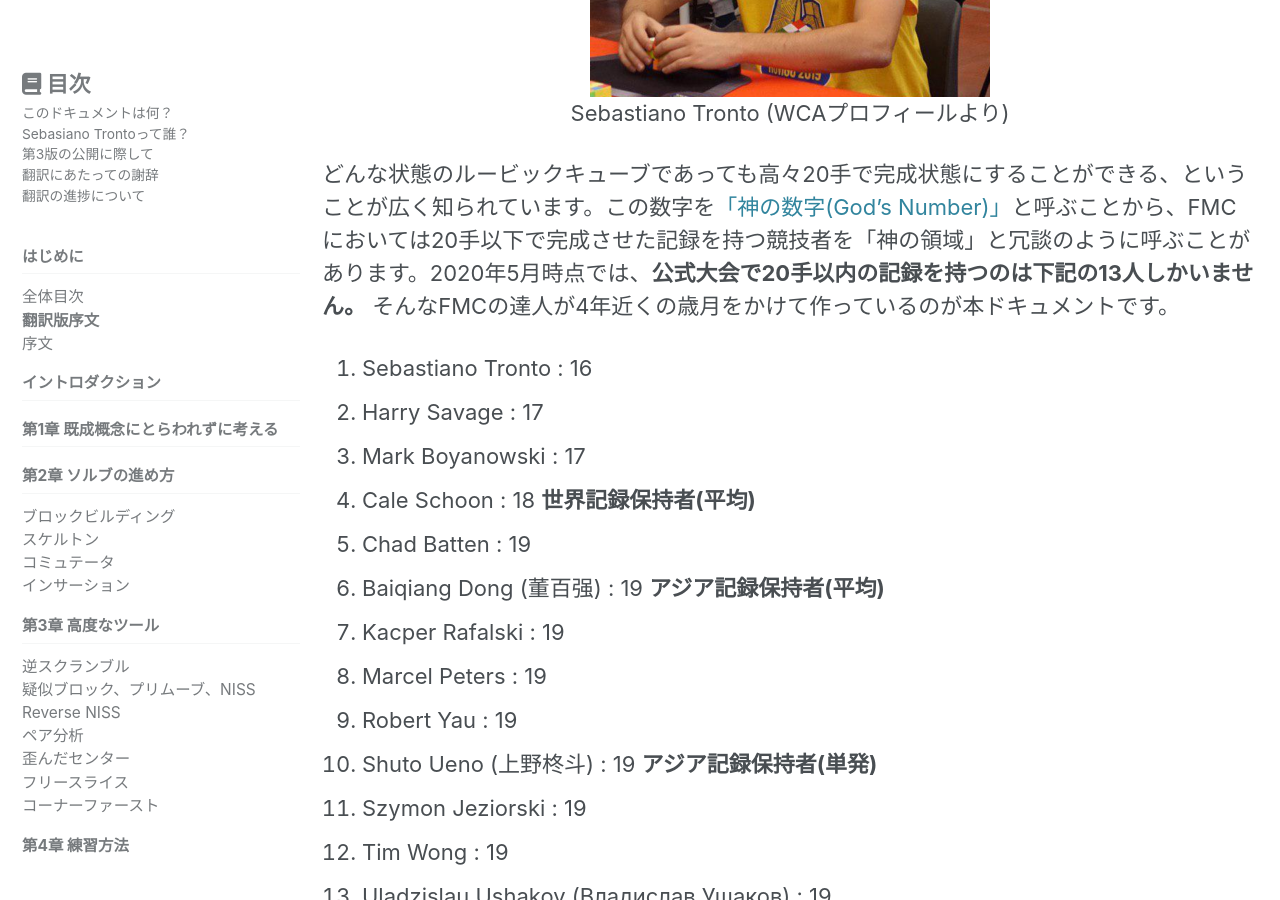
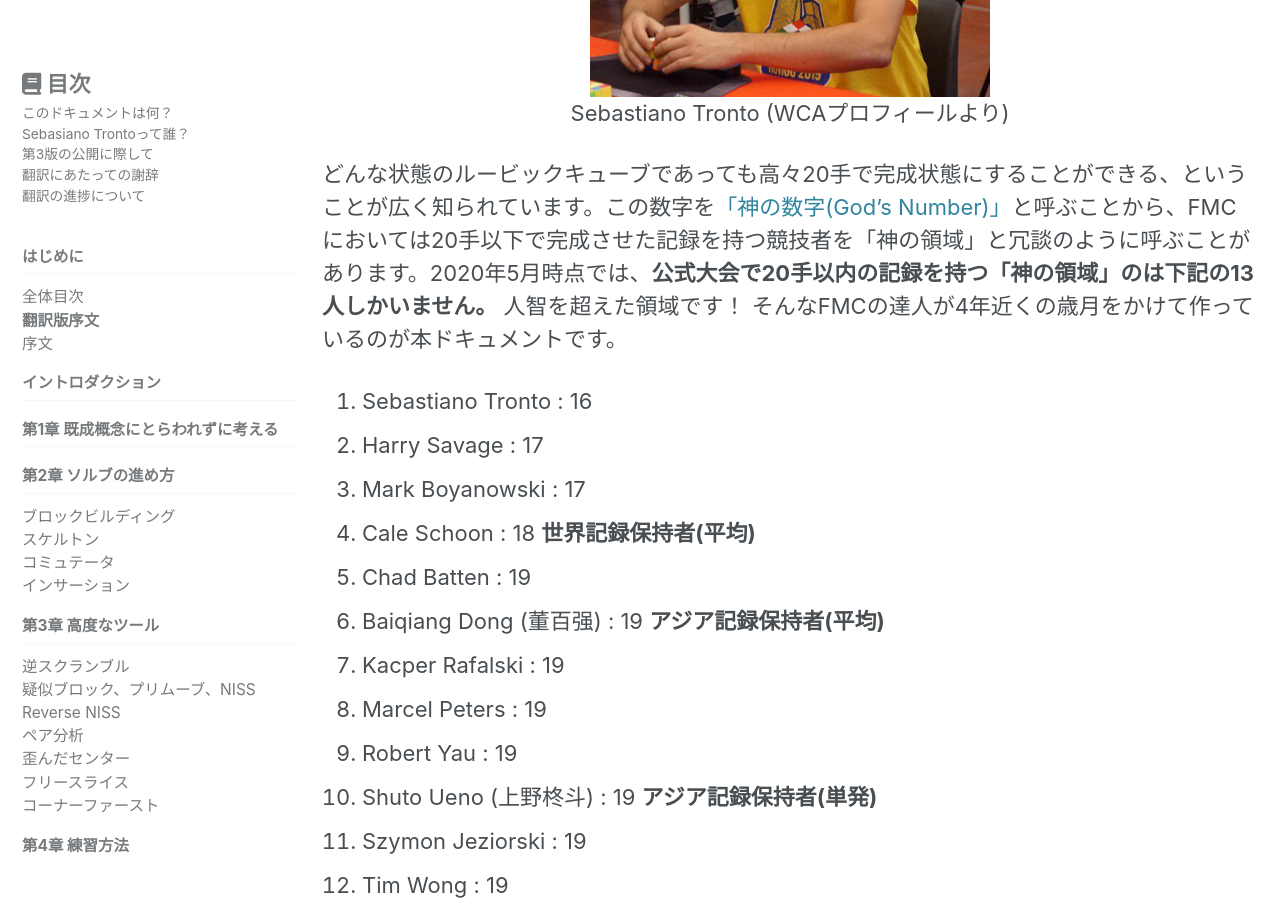
Before and after one commit to kawam1123/translation, a Jekyll site: the page built from _pages/FMC-Tutorial/FMC-tutorial-v3-translationpreface.md, in a window 1280 px wide and 900 px high, scrolled down 1961 px. Built offline with Jekyll 4.4.1, drawn with Linux system fonts in a browser that asks for light colours; cached includes are drawn as plain includes; nearby versions of some CDN libraries.

Commit message:
神の領域を強調

```diff
--- a/_pages/FMC-Tutorial/FMC-tutorial-v3-translationpreface.md
+++ b/_pages/FMC-Tutorial/FMC-tutorial-v3-translationpreface.md
@@ -40,7 +40,7 @@ This documantion is **a Japanese translated edition of Fewest Moves Tutorial (Th
 Sebastiano Tronto (WCAプロフィールより)
 {:.text-center}
 
-どんな状態のルービックキューブであっても高々20手で完成状態にすることができる、ということが広く知られています。この数字を[「神の数字(God's Number)」](https://www.speedsolving.com/wiki/index.php/God%27s_Algorithm)と呼ぶことから、FMCにおいては20手以下で完成させた記録を持つ競技者を「神の領域」と冗談のように呼ぶことがあります。2020年5月時点では、**公式大会で20手以内の記録を持つのは下記の13人しかいません。** そんなFMCの達人が4年近くの歳月をかけて作っているのが本ドキュメントです。
+どんな状態のルービックキューブであっても高々20手で完成状態にすることができる、ということが広く知られています。この数字を[「神の数字(God's Number)」](https://www.speedsolving.com/wiki/index.php/God%27s_Algorithm)と呼ぶことから、FMCにおいては20手以下で完成させた記録を持つ競技者を「神の領域」と冗談のように呼ぶことがあります。2020年5月時点では、**公式大会で20手以内の記録を持つ「神の領域」のは下記の13人しかいません。** 人智を超えた領域です！ そんなFMCの達人が4年近くの歳月をかけて作っているのが本ドキュメントです。
 
 1. Sebastiano Tronto : 16
 1. Harry Savage : 17
```
